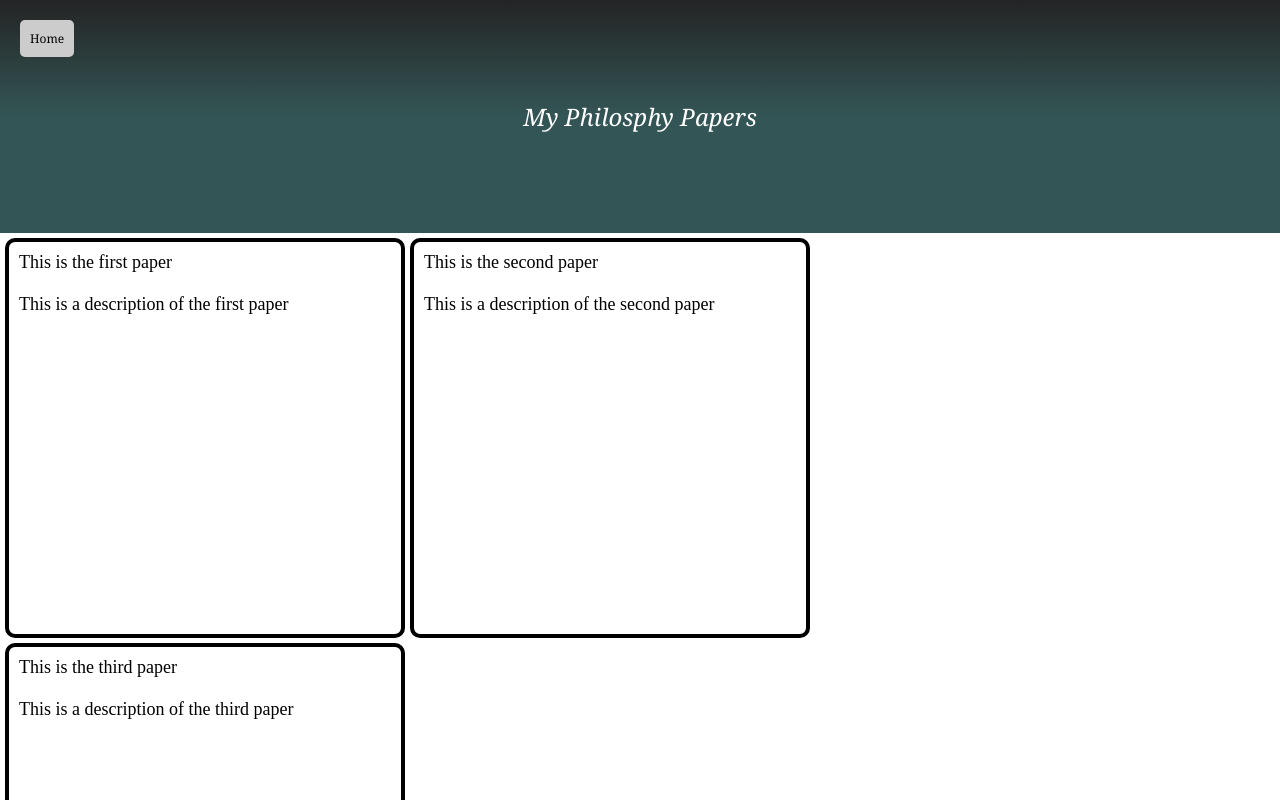
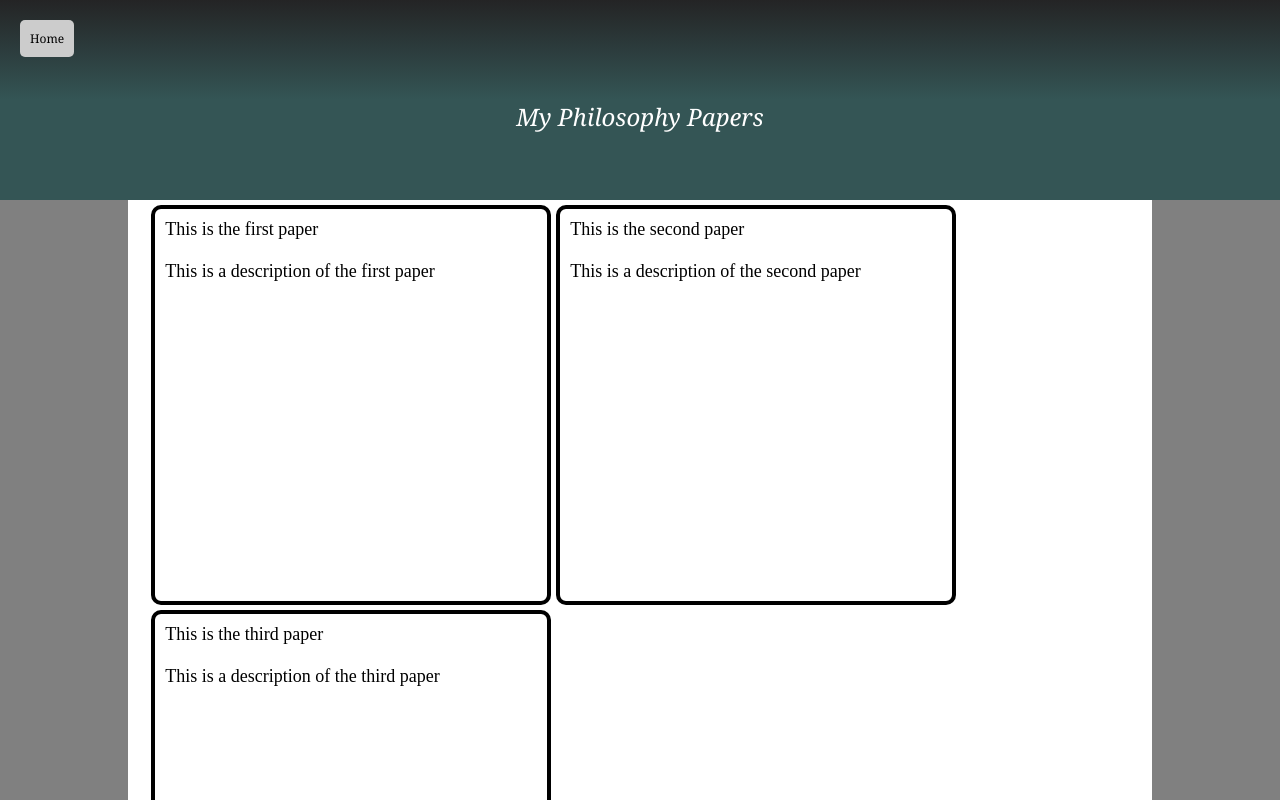
Before and after one commit to Andrewab/andrewab.github.io, a Next.js app in the folder my-app/: page /philosophyPapers in a window 1280 px wide. Shown: the top 800 px of the page. Built offline with nearby package versions, Linux system fonts and the light colour scheme.

Commit message:
New Push

```diff
--- a/my-app/src/pages/philosophyPapers.tsx
+++ b/my-app/src/pages/philosophyPapers.tsx
@@ -16,25 +16,24 @@ export default function myPage() {
 
       </Head>
       <header className={philPageStyles.header}>
-    <div>My Philosphy Papers</div>
+    <div>My Philosophy Papers</div>
 
       <Link href='/' className={philPageStyles.backButton}>
       <div className={philPageStyles.backButtonA}>Home</div>
       </Link>
     </header>
+    <div className={philPageStyles.leftWall}></div>
+    <div className={philPageStyles.rightWall}></div>
+    <div className={philPageStyles.paperWrapper}>
+      <PaperBlock/>
+    </div>
 
-      <main>
-          <div className={philPageStyles.leftWall}></div>
-          <PaperBlock/>
-          <div className={philPageStyles.rightWall}></div>
-
-      </main>
 
     </>
   )
 }
 
-
+//                    <PaperBlock/>
 /*
   return (
     <>
--- a/my-app/src/styles/philosophyPapersStyles.module.css
+++ b/my-app/src/styles/philosophyPapersStyles.module.css
@@ -2,6 +2,7 @@
 .header {
     background: linear-gradient(to top, #345555, #345555, #242425);
     padding: 100px;
+    height: 200px;
     font-family:  Georgia;
     color: white;
     font-size: 24px;
@@ -9,7 +10,7 @@
     text-align: center;
   }
   .backButton {
-    position: fixed;
+    position: absolute;
     top: 20px;
     left: 20px;
     background-color: #ccc;
@@ -37,29 +38,31 @@
     display: flex;
   }
   .paperWrapper {
+    padding-left: 7%;
     display: grid;
     grid-template-columns: 0fr 2fr;
+
   }
   .leftWall {
-    position: sticky;
-    top: 0px;
+    position: absolute;
+    height: 100%;
+    left: 0px;
+    top: 200px;
     bottom: 0px;
-    left: 0px;
-    width: 200px;
-    height: 200%;
+    width: 10%;
     background-color: gray;
   }
   .rightWall {
-    position: sticky;
-    top: 100px;
+    position: absolute;
+    height: 100%;
+    right: 0px;
+    top: 200px;
     bottom: 0px;
-    right: 0px;
-    width: 200px;
-    height: 100%;
+    width: 10%;
     background-color: gray;
   }
-  .mainGrid {
-    display: grid;
-    grid-template-columns: repeat(10, 1fr);
-    grid-gap: 5px;
+  .mainBody {
+    position: relative;
+    height: 100%;
+    width: 100%;
   }
```
